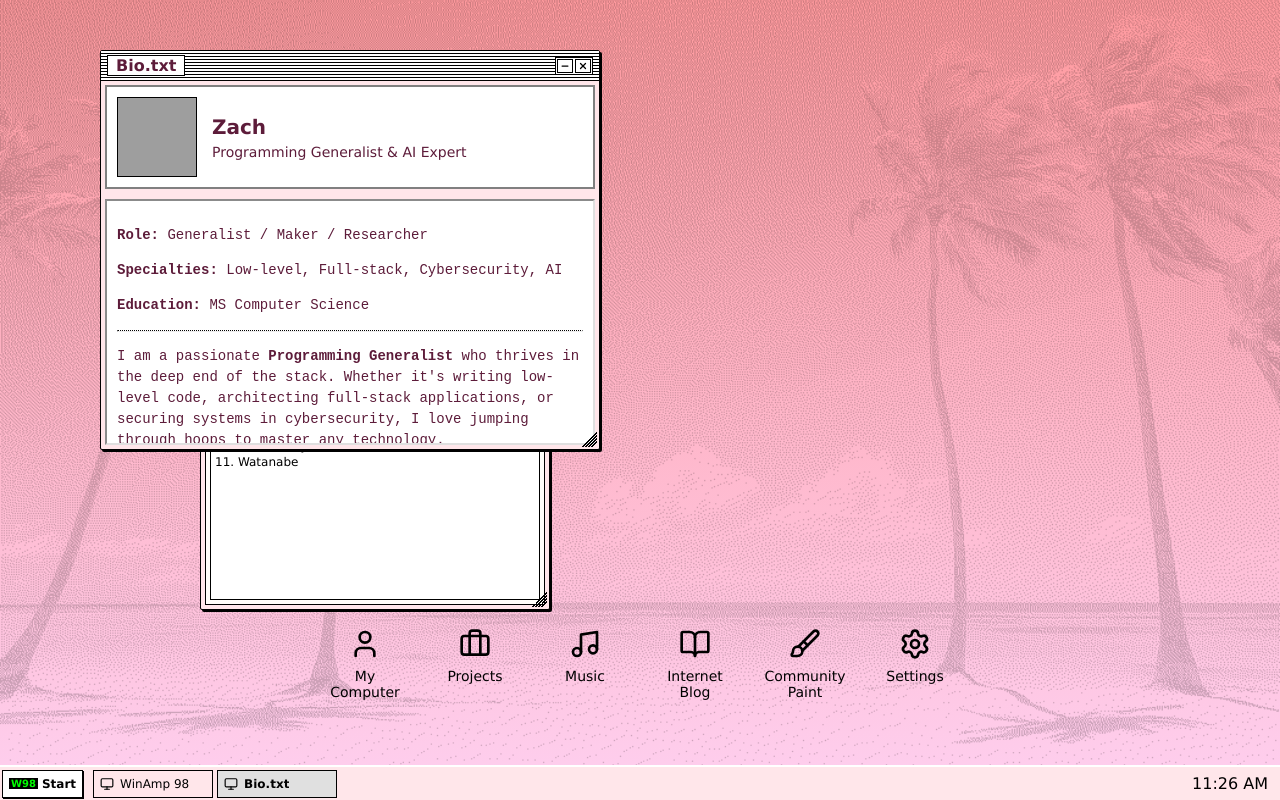
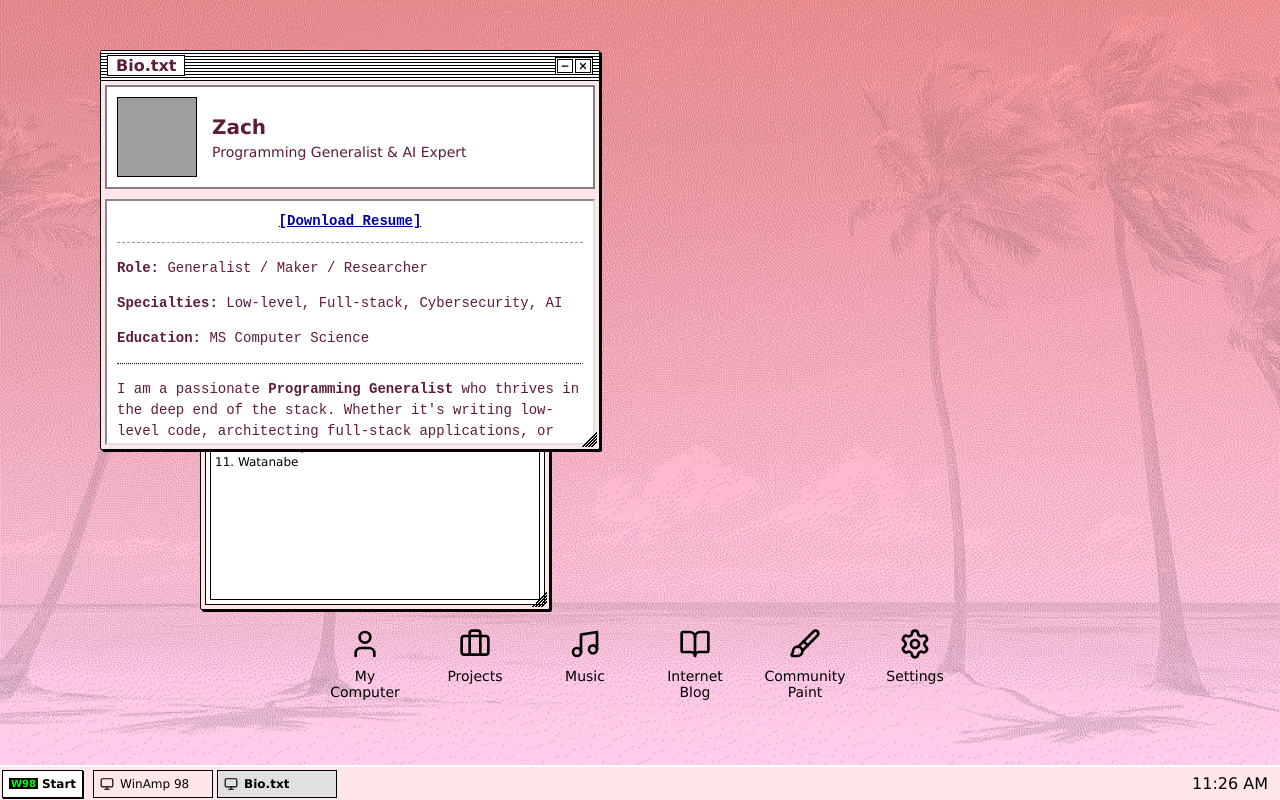
Before and after one commit to zach1020/retro-futuristic-site, a React (Vite) app: page / in a window 1280 px wide. Both pictures are taken after a click on the element "My Computer". Built offline with nearby package versions, Linux system fonts and the light colour scheme; grey boxes are pictures that could not be loaded.

Commit message:
Resume
Added resume download option

```diff
--- a/src/apps/BioApp.tsx
+++ b/src/apps/BioApp.tsx
@@ -40,6 +40,11 @@ export const BioApp: React.FC = () => {
                 fontSize: '14px',
                 lineHeight: '1.5'
             }}>
+                <div style={{ marginBottom: '15px', textAlign: 'center', borderBottom: '1px dashed #999', paddingBottom: '10px' }}>
+                    <a href="/UpdatedResumeZachBohl2026.docx.pdf" download style={{ color: '#0000AA', textDecoration: 'underline', cursor: 'pointer', fontWeight: 'bold' }}>
+                        [Download Resume]
+                    </a>
+                </div>
                 <p><strong>Role:</strong> Generalist / Maker / Researcher</p>
                 <p><strong>Specialties:</strong> Low-level, Full-stack, Cybersecurity, AI</p>
                 <p><strong>Education:</strong> MS Computer Science</p>
@@ -61,6 +66,12 @@ export const BioApp: React.FC = () => {
                     When I'm not coding, I make music and DJ under the moniker <strong>Capybara Watanabe</strong>.
                 </p>
 
+                <div style={{ marginTop: '15px', marginBottom: '15px', textAlign: 'center', borderTop: '1px dashed #999', paddingTop: '10px' }}>
+                    <a href="/UpdatedResumeZachBohl2026.docx.pdf" download style={{ color: '#0000AA', textDecoration: 'underline', cursor: 'pointer', fontWeight: 'bold' }}>
+                        [Download Resume]
+                    </a>
+                </div>
+
                 <div style={{ marginTop: '20px', textAlign: 'center' }}>
                     <button className="win98-btn" onClick={() => window.open('mailto:bohl.zachary@gmail.com')}>Contact Me</button>
                     <button className="win98-btn" style={{ marginLeft: '10px' }} onClick={() => window.open('https://github.com/zach1020', '_blank')}>GitHub</button>
```
Also changed, not shown: 1 other file (tests, documents, lock files or other folders).
